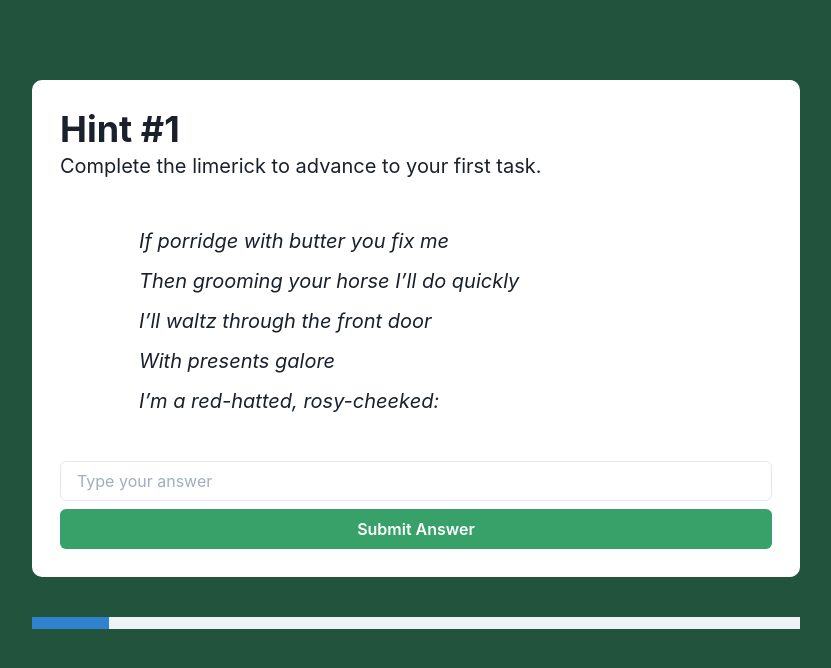
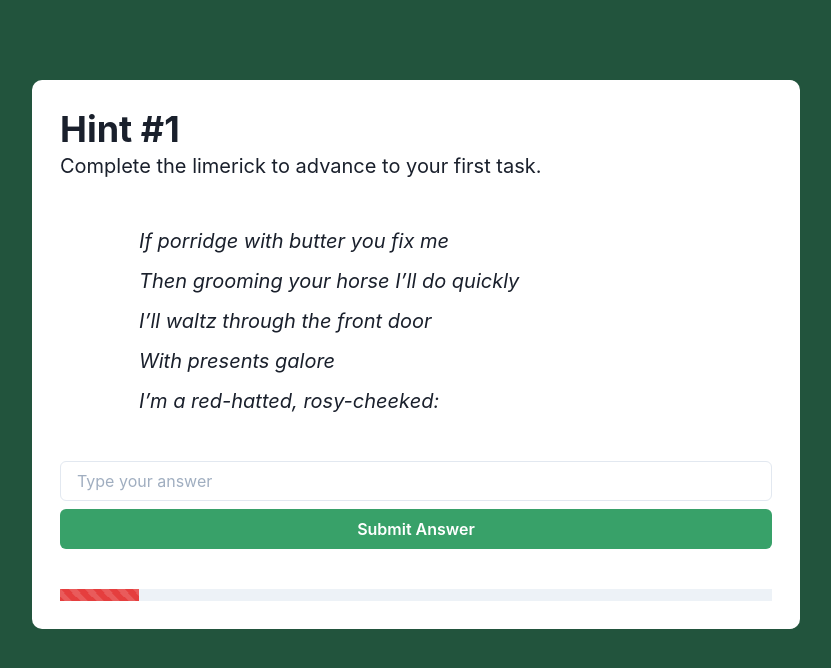
Before and after one commit to jorgepvenegas/mamaxmas, a Next.js app: page /questions in a window 1280 px wide. Shown: the top 668 px of the page, without its empty margins (224-1055 px from the left). Built offline with nearby package versions, Linux system fonts and the light colour scheme.

Commit message:
progress bar, nice.

```diff
--- a/components/QuestionCard.tsx
+++ b/components/QuestionCard.tsx
@@ -2,13 +2,15 @@ import useSWR from "swr";
 import {
   Box,
   Alert,
-  Heading
+  Heading,
+  Progress,
 } from "@chakra-ui/react";
 import { FunctionComponent, useContext } from "react";
 import AppContext from "../context/app";
 import MessageArea from "../components/MessageArea";
 import QuestionArea from "../components/QuestionArea";
 import { QuestionType } from "../lib/types";
+import { parse } from "dotenv/types";
 
 
 const useQuestion = id => {
@@ -67,6 +69,7 @@ const QuestionCard: FunctionComponent = () => {
           <MessageArea instruction={question.instruction} imgUrl={question.imgUrl} isFinalStep={isFinalStep} />
         ) : null}
       </Box>
+      <Progress isAnimated hasStripe colorScheme="red" marginTop={10} value={100 * parseInt(activeId) / parseInt(questionLimit)} />
     </Box>
   );
 };
--- a/pages/questions/index.tsx
+++ b/pages/questions/index.tsx
@@ -3,7 +3,6 @@ import { NextPage } from "next";
 import {
   Box,
   Flex,
-  Progress,
 } from "@chakra-ui/react";
 import QuestionCard from "../../components/QuestionCard";
 
@@ -12,7 +11,6 @@ const QuestionsPage: NextPage = () => {
     <Flex flexDirection="column" alignItems="center" marginTop={20}>
       <Box w="3xl" className="question-container">
         <QuestionCard />
-        <Progress value={10} />
       </Box>
     </Flex>
   );
```
